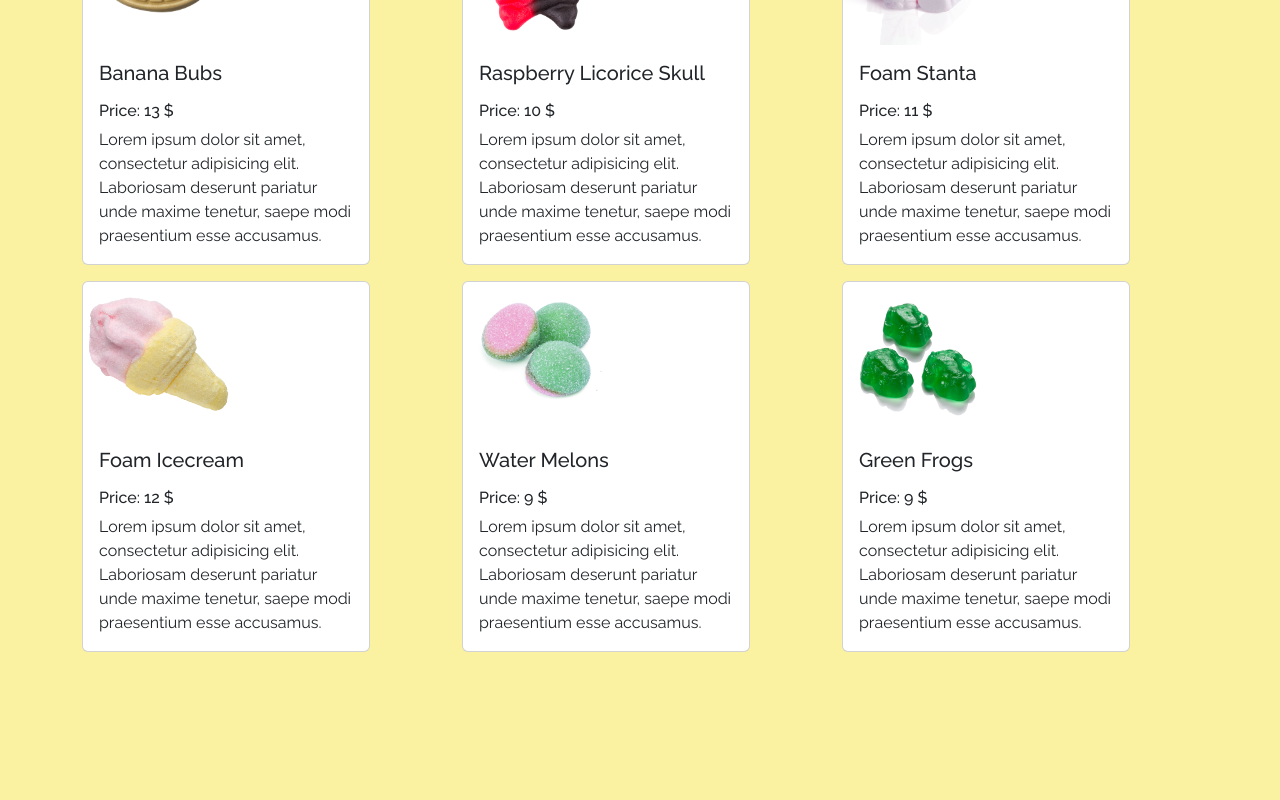
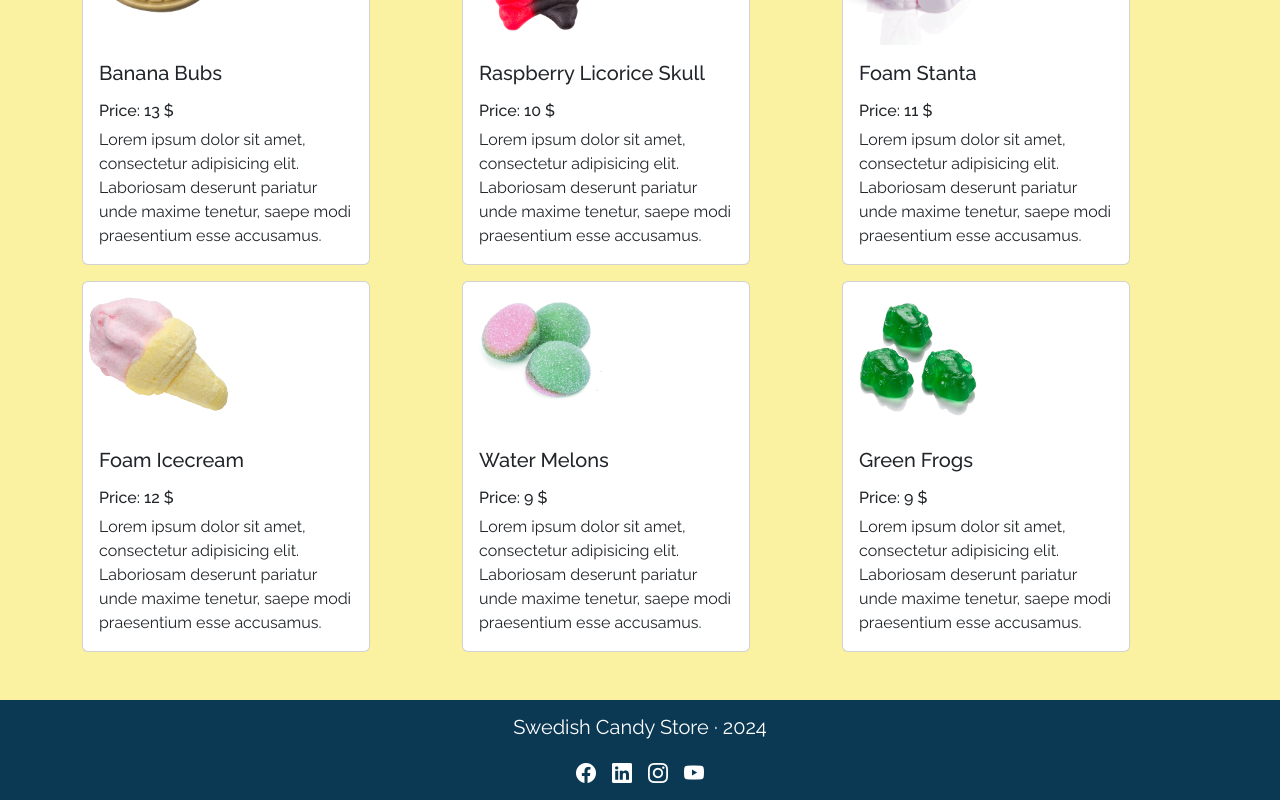
Before and after one commit to IdacJohansson/Color-picker, a React (Vite) app in the folder my-react-app/: page /products in a window 1280 px wide. Shown: the part 338-1138 px from the top of the page. Before the commit the page ends 1006 px from the top, so only its background shows below. Built offline with nearby package versions, Linux system fonts and the light colour scheme.

Commit message:
Added: Footer w ikons, custom link-color w hoover, normalize.css and cleanup

```diff
--- a/my-react-app/package.json
+++ b/my-react-app/package.json
@@ -11,6 +11,8 @@
   },
   "dependencies": {
     "bootstrap": "^5.3.3",
+    "bootstrap-icons": "^1.11.3",
+    "normalize.css": "^8.0.1",
     "react": "^18.3.1",
     "react-bootstrap": "^2.10.5",
     "react-dom": "^18.3.1",
--- a/my-react-app/src/App.jsx
+++ b/my-react-app/src/App.jsx
@@ -3,6 +3,7 @@ import { BrowserRouter, Route, Routes } from "react-router-dom";
 import Home from "../src/Pages/Home";
 import Products from "../src/Pages/Products";
 import Contact from "../src/Pages/Contact";
+import Footer from "../src/Components/Footer";
 import NavBar from "../src/Components/NavBar";
 
 function App() {
@@ -14,6 +15,7 @@ function App() {
         <Route path="/products" element={<Products />} />
         <Route path="/contact" element={<Contact />} />
       </Routes>
+      <Footer />
     </BrowserRouter>
   );
 }
--- /dev/null
+++ b/my-react-app/src/Components/Footer.jsx
@@ -0,0 +1,52 @@
+import React from "react";
+import { Container, Row, Col } from "react-bootstrap";
+
+export default function Footer() {
+  return (
+    <footer className="mt-auto">
+      <Container fluid>
+        <Row style={{ height: "100px" }}>
+          <Col className="d-flex flex-column justify-content-center align-items-center text-center bg-navigationColor color-navigationText">
+            <p className="fs-5">Swedish Candy Store · 2024</p>
+            <Row>
+              <Col>
+                <a
+                  href="https://www.facebook.com"
+                  target="_blank"
+                  rel="noopener noreferrer"
+                  className="mx-2 icon__link"
+                >
+                  <i className="bi bi-facebook icon"></i>
+                </a>
+                <a
+                  href="https://www.linkedin.com"
+                  target="_blank"
+                  rel="noopener noreferrer"
+                  className="mx-2 icon__link"
+                >
+                  <i className="bi bi-linkedin icon"></i>
+                </a>
+                <a
+                  href="https://www.instagram.com"
+                  target="_blank"
+                  rel="noopener noreferrer"
+                  className="mx-2 icon__link"
+                >
+                  <i className="bi bi-instagram icon"></i>
+                </a>
+                <a
+                  href="https://www.youtube.com"
+                  target="_blank"
+                  rel="noopener noreferrer"
+                  className="mx-2 icon__link"
+                >
+                  <i className="bi bi-youtube icon"></i>
+                </a>
+              </Col>
+            </Row>
+          </Col>
+        </Row>
+      </Container>
+    </footer>
+  );
+}
--- a/my-react-app/src/Components/NavBar.jsx
+++ b/my-react-app/src/Components/NavBar.jsx
@@ -25,10 +25,16 @@ export default function NavBar() {
             className="justify-content-end"
           >
             <Nav>
-              <Nav.Link href="/products" className="color-navigationText">
+              <Nav.Link
+                href="/products"
+                className="color-navigationText icon__link"
+              >
                 Products
               </Nav.Link>
-              <Nav.Link href="/contact" className="color-navigationText">
+              <Nav.Link
+                href="/contact"
+                className="color-navigationText icon__link"
+              >
                 Contact
               </Nav.Link>
             </Nav>
--- a/my-react-app/src/Pages/Contact.jsx
+++ b/my-react-app/src/Pages/Contact.jsx
@@ -2,8 +2,10 @@ import React from "react";
 
 export default function Contact() {
   return (
+    <main className="d-flex flex-column min-vh-100">
     <div>
       <h1 className="mt-5">Contact</h1>
     </div>
+    </main>
   );
 }
--- a/my-react-app/src/Pages/Home.jsx
+++ b/my-react-app/src/Pages/Home.jsx
@@ -20,6 +20,7 @@ export default function Home() {
   };
 
   return (
+    <main className="d-flex flex-column min-vh-100">
     <Container className="text-center">
       <Row>
         <Col>
@@ -60,5 +61,6 @@ export default function Home() {
         </Col>
       </Row>
     </Container>
+    </main>
   );
 }
--- a/my-react-app/src/Pages/Products.jsx
+++ b/my-react-app/src/Pages/Products.jsx
@@ -14,6 +14,7 @@ import greenFrogs from "../assets/grona-grodor_picture.png";
 export default function Products() {
     return (
         <>
+        <main className="d-flex flex-column min-vh-100">
         <h1 className="mt-5">Products</h1>
         <Container>
           <Row>
@@ -37,7 +38,7 @@ export default function Products() {
                 price="11 $" />
             </Col>
           </Row>
-          <Row className="mt-3 mb-3">
+          <Row className="mt-3 mb-5">
             <Col>
               <ProductCard
                 image={foamIcecream}
@@ -59,6 +60,7 @@ export default function Products() {
             </Col>
           </Row>
         </Container>
+        </main>
       </>
     )
   }
--- a/my-react-app/src/index.scss
+++ b/my-react-app/src/Styles/_index.scss
@@ -1,5 +1,7 @@
 @import "bootstrap/scss/bootstrap";
+@import 'normalize.css';
 @import url("https://fonts.googleapis.com/css2?family=Bebas+Neue&family=Raleway:ital,wght@0,100..900;1,100..900&display=swap");
+@import "bootstrap-icons/font/bootstrap-icons.css";
 
 $primary: #faf2a1;
 $navigation-color: #0b3954;
@@ -15,17 +17,13 @@ $text-font: "Raleway", sans-serif;
   color: $navigation-text;
 }
 
-.color-yellow {
-  color: #eec643;
-}
-
-.color-blue {
-  color: #2667ff;
-}
+/*Styles*/
 
 body {
   background-color: $primary;
   font-family: $text-font;
+  min-height: 100vh;
+  height: 100%;
 }
 
 h1 {
@@ -35,3 +33,24 @@ h1 {
   align-items: center;
   justify-content: center;
 }
+
+.icon {
+  font-size: 20px;
+}
+
+.icon__link {
+  color: $navigation-text;
+
+  &:hover {
+    color: $primary;
+  }
+}
+
+.navbar-brand {
+  color: $navigation-text;
+  text-decoration: none;
+
+  &:hover {
+    color: $navigation-text;
+  }
+}
--- a/my-react-app/src/main.jsx
+++ b/my-react-app/src/main.jsx
@@ -1,4 +1,4 @@
-import './index.scss'
+import '../src/Styles/_index.scss'
 import { StrictMode } from 'react'
 import { createRoot } from 'react-dom/client'
 import App from './App.jsx'
```
Also changed, not shown: 1 other file (tests, documents, lock files or other folders).
